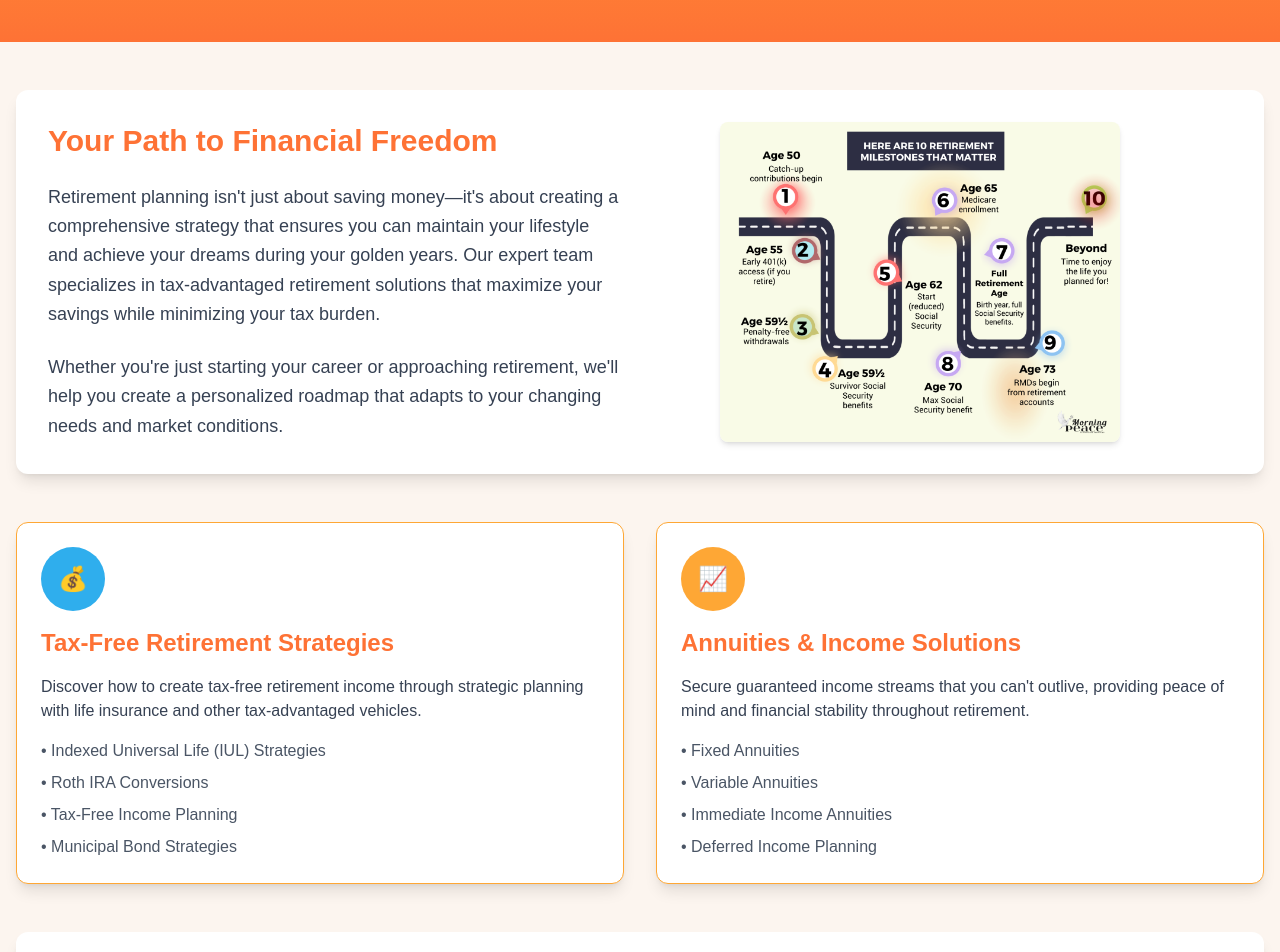
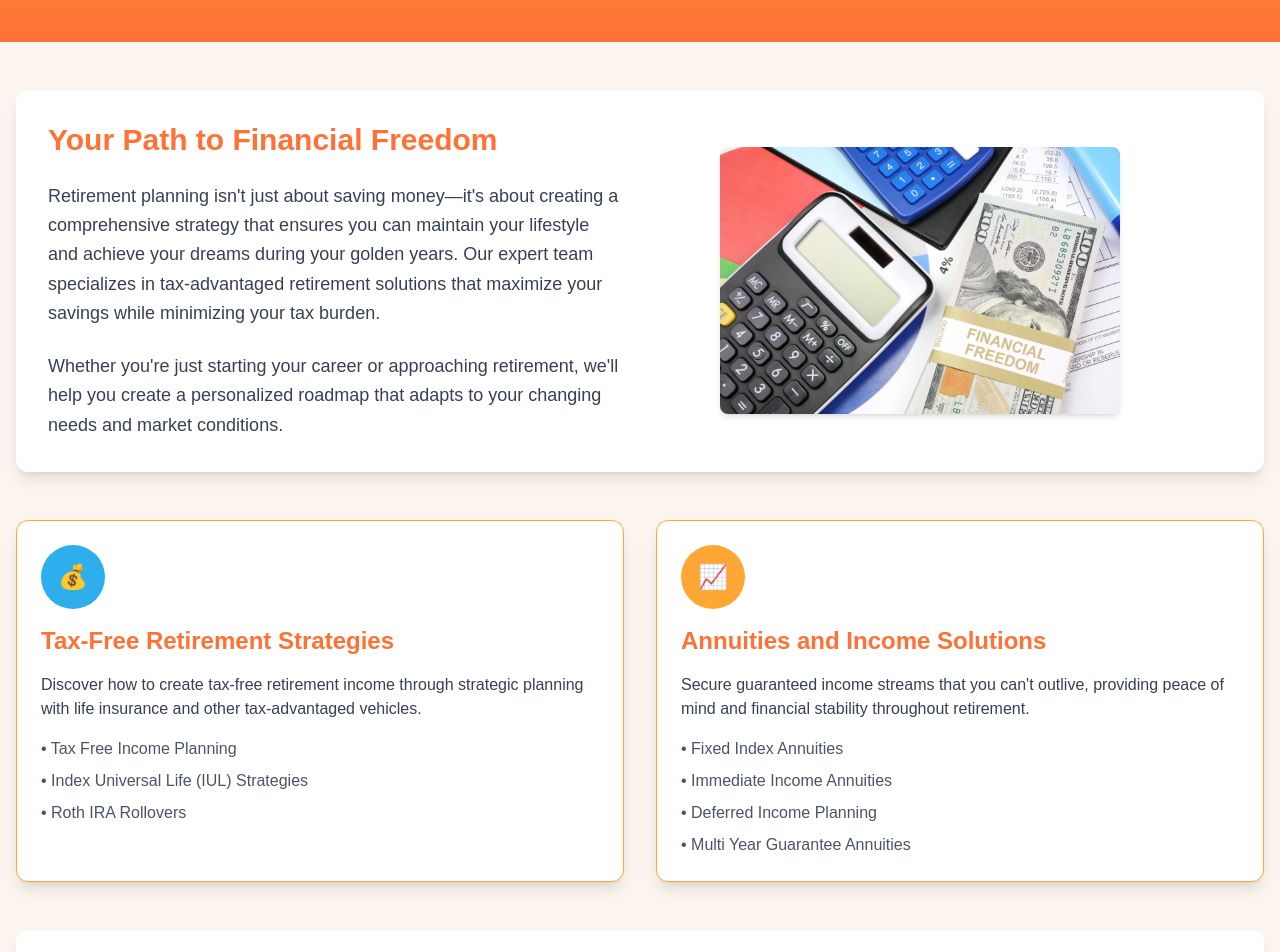
Before and after one commit to morningpeacewebsite/morningPeaceWebsite, a Next.js app: page /WhatWeOffer/Retirement in a window 1280 px wide. Shown: the part 380-1332 px from the top of the page. Built offline with nearby package versions, Linux system fonts and the light colour scheme.

Commit message:
Added more info on the insurance page and retirement planning page.

```diff
--- a/app/Resources/Turning-Points/page.js
+++ b/app/Resources/Turning-Points/page.js
@@ -135,6 +135,16 @@ export default function TurningPoints() {
             </p>
           </div>
 
+          {/* Roadmap to Retirement Image */}
+          <div className="flex justify-center my-12">
+            <img
+              src="/Roadmap to Retirement.PNG"
+              alt="Roadmap to Retirement"
+              className="max-w-full h-auto rounded-lg shadow-lg border border-gray-300"
+              style={{ maxHeight: '500px' }}
+            />
+          </div>
+
           {/* Footnotes */}
           <div className="bg-gray-100 border-l-4 border-[#FEA735] p-6 rounded-lg mb-6">
             <h4 className="text-lg font-bold text-gray-800 mb-4">Footnotes:</h4>
--- a/app/WhatWeOffer/Insurance/page.js
+++ b/app/WhatWeOffer/Insurance/page.js
@@ -9,6 +9,7 @@ export default function Insurance() {
       {/* Main Content Section */}
       <div className="w-full py-12 px-4 flex flex-col items-center flex-1">
         <div className="w-full max-w-7xl mx-auto">
+
 
           {/* Term Life Insurance Section */}
           <div className="bg-white rounded-xl shadow-lg p-8 mb-12">
@@ -26,7 +27,7 @@ export default function Insurance() {
                   We can't always see what's coming — but you can plan ahead. Term life insurance offers affordable, straightforward protection for your loved ones during life's most important years.
                 </p>
                 <p className="text-gray-800 text-lg leading-relaxed mb-5">
-                  It covers you for a set period — typically 10, 15, or 20 years — and provides a financial safety net if the unexpected happens. Compared to long-term or permanent policies, term life is often more budget-friendly, making it a smart choice for families, new homeowners, or anyone wanting strong coverage without the higher cost.
+                  It covers you for a set period — typically 10, 15, 20 up to 35 years — and provides a financial safety net if the unexpected happens. Compared to long-term or permanent policies, term life is often more budget-friendly, making it a smart choice for starting families, new homeowners, or anyone wanting strong coverage without the higher cost.
                 </p>
                 <div className="bg-gray-50 p-4 rounded-lg mb-6">
                   <h4 className="text-lg font-bold text-gray-800 mb-3">MORTGAGE PROTECTION</h4>
@@ -82,6 +83,7 @@ export default function Insurance() {
             </div>
           </div>
 
+
           {/* IUL Information Section */}
           <div className="bg-white rounded-xl shadow-lg p-8 mb-12">
             <div className="flex flex-col md:flex-row items-center gap-8">
@@ -95,10 +97,10 @@ export default function Insurance() {
               <div className="flex-1">
                 <h2 className="text-3xl md:text-4xl font-bold text-[#FE7235] mb-6">WHAT IS INDEXED UNIVERSAL LIFE INSURANCE?</h2>
                 <p className="text-gray-800 text-xl leading-loose mb-6">
-                  Indexed universal life insurance (IUL) is permanent life insurance that offers death benefit protection when death occurs. Like other forms of permanent life insurance, the premium payments may earn interest and grow the cash value of the policy.
+                  IUL, or Indexed Universal Life insurance, is a type of permanent life insurance that provides lifelong coverage. It offers cash value growth while you are still alive, along with protection and a legacy for your loved ones when you pass away. The cash value grows based on the performance of a stock or bond market index, such as the S&P 500, but it is not directly invested in the market. You get the benefit of the index’s performance with protection from market losses.
                 </p>
                 <p className="text-gray-800 text-xl leading-loose mb-6">
-                  What differentiates FIUL from other permanent life insurance is the way interest is credited to the policy. In addition to offering a traditional declared interest rate, FIUL also offers the ability to earn interest that is linked to the movement of a selected underlying stock market index over a specific period of time.
+                  An IUL can offer tax-deferred growth and potential tax-free withdrawals in retirement, making it an attractive option for those who have already maxed out other retirement savings accounts. The combination of lifelong protection, growth potential, and downside protection makes an IUL a valuable financial tool.
                 </p>
                 <a
                   href="/ConnectWithUs"
--- a/app/WhatWeOffer/Retirement/page.js
+++ b/app/WhatWeOffer/Retirement/page.js
@@ -30,8 +30,8 @@ export default function Retirement() {
               <div className="flex-1 flex justify-center">
                 <div className="w-full max-w-md">
                   <Image
-                    src="/Roadmap to Retirement.PNG"
-                    alt="Roadmap to Retirement Planning"
+                    src="/src/img/financial-freedom.jpg"
+                    alt="Financial Freedom"
                     width={400}
                     height={300}
                     className="rounded-lg shadow-md"
@@ -50,14 +50,12 @@ export default function Retirement() {
               </div>
               <h3 className="text-2xl font-semibold text-[#FE7235] mb-4">Tax-Free Retirement Strategies</h3>
               <p className="text-gray-700 mb-4">
-                Discover how to create tax-free retirement income through strategic planning with life insurance
-                and other tax-advantaged vehicles.
+                Discover how to create tax-free retirement income through strategic planning with life insurance and other tax-advantaged vehicles.
               </p>
               <ul className="text-gray-600 space-y-2">
-                <li>• Indexed Universal Life (IUL) Strategies</li>
-                <li>• Roth IRA Conversions</li>
-                <li>• Tax-Free Income Planning</li>
-                <li>• Municipal Bond Strategies</li>
+                <li>• Tax Free Income Planning</li>
+                <li>• Index Universal Life (IUL) Strategies</li>
+                <li>• Roth IRA Rollovers</li>
               </ul>
             </div>
 
@@ -66,16 +64,15 @@ export default function Retirement() {
               <div className="w-16 h-16 bg-[#FEA735] rounded-full flex items-center justify-center mb-4">
                 <span className="text-2xl text-white">📈</span>
               </div>
-              <h3 className="text-2xl font-semibold text-[#FE7235] mb-4">Annuities & Income Solutions</h3>
+              <h3 className="text-2xl font-semibold text-[#FE7235] mb-4">Annuities and Income Solutions</h3>
               <p className="text-gray-700 mb-4">
-                Secure guaranteed income streams that you can't outlive, providing peace of mind
-                and financial stability throughout retirement.
+                Secure guaranteed income streams that you can't outlive, providing peace of mind and financial stability throughout retirement.
               </p>
               <ul className="text-gray-600 space-y-2">
-                <li>• Fixed Annuities</li>
-                <li>• Variable Annuities</li>
+                <li>• Fixed Index Annuities</li>
                 <li>• Immediate Income Annuities</li>
                 <li>• Deferred Income Planning</li>
+                <li>• Multi Year Guarantee Annuities</li>
               </ul>
             </div>
           </div>
```
Also changed, not shown: public/src/img/financial-freedom.jpg (added).
